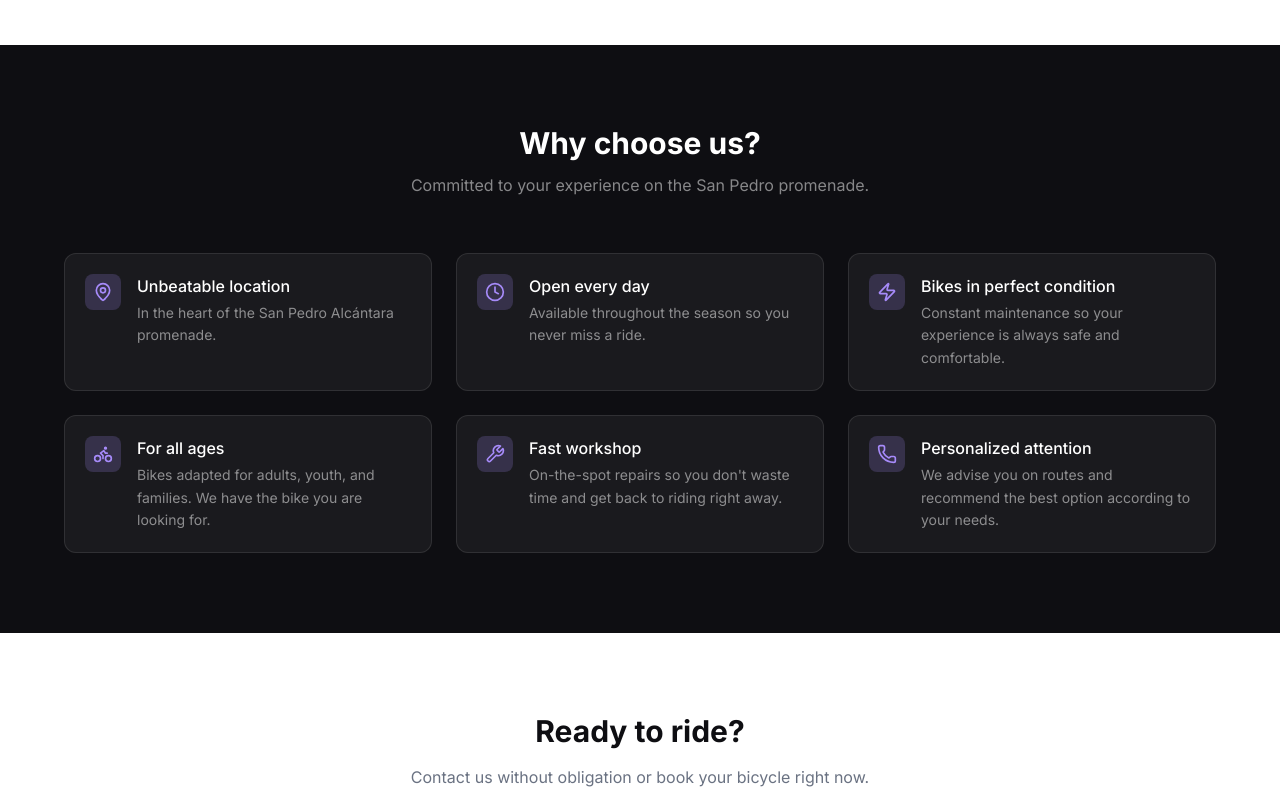
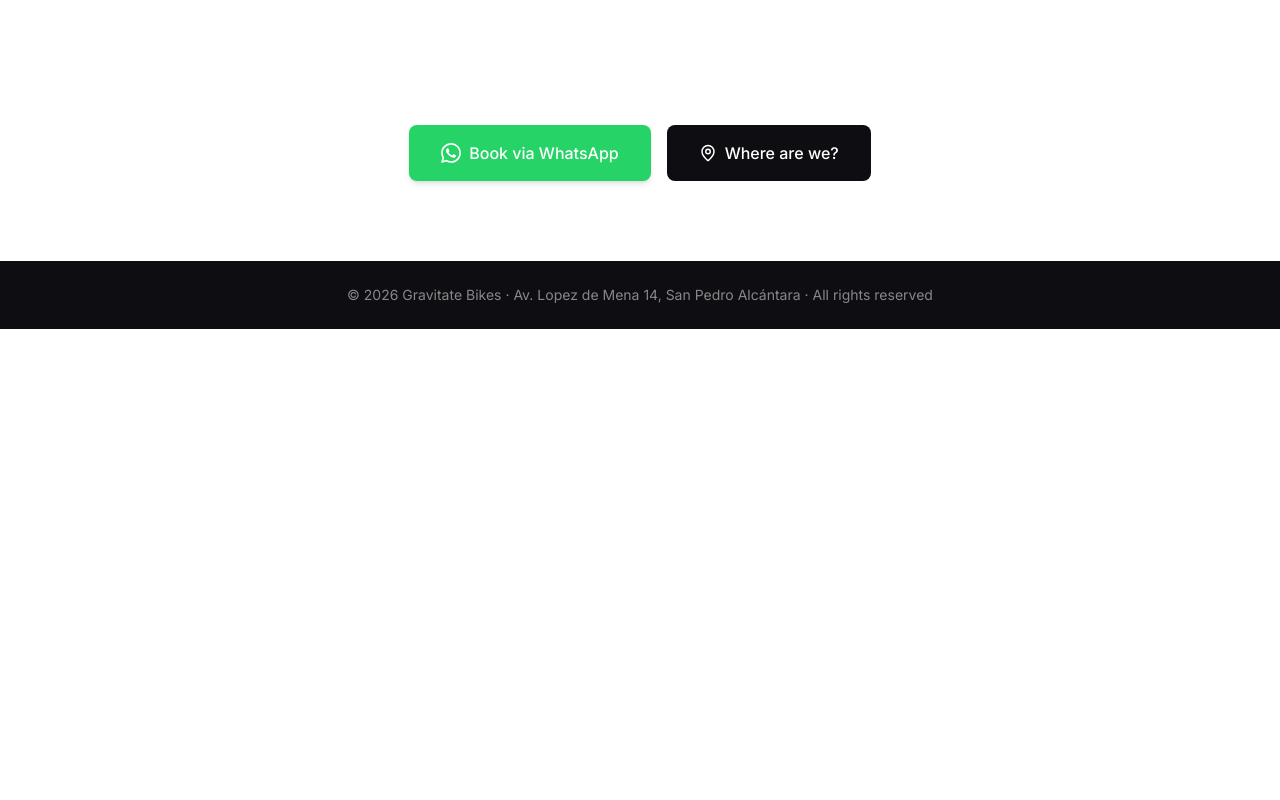
Before and after one commit to oscargilvidales/gravitate_bikes, a Next.js app: page /en in a window 1280 px wide. Shown: the part 1480-2280 px from the top of the page. After the commit the page ends 1809 px from the top, so only its background shows below. Built offline with nearby package versions, Linux system fonts and the light colour scheme.

Commit message:
Quitando tonterias

```diff
--- a/src/app/pages/HomePage.tsx
+++ b/src/app/pages/HomePage.tsx
@@ -76,42 +76,9 @@ export function HomePage() {
           />
         </div>
       </section>
-
-      {/* Why us */}
-      <section className="bg-[#0E0E12] py-20 px-4">
-        <div className="max-w-6xl mx-auto">
-          <div className="text-center mb-14">
-            <h2 className="text-white text-3xl font-bold mb-3">{t.home.whyUs.title}</h2>
-            <p className="text-white/50 max-w-lg mx-auto">{t.home.whyUs.subtitle}</p>
-          </div>
-          <div className="grid sm:grid-cols-2 lg:grid-cols-3 gap-6">
-            {[
-              { icon: <MapPin size={20} />, title: t.home.whyUs.loc.title, desc: t.home.whyUs.loc.desc },
-              { icon: <Clock size={20} />, title: t.home.whyUs.hours.title, desc: t.home.whyUs.hours.desc },
-              { icon: <Zap size={20} />, title: t.home.whyUs.condition.title, desc: t.home.whyUs.condition.desc },
-              { icon: <Bike size={20} />, title: t.home.whyUs.ages.title, desc: t.home.whyUs.ages.desc },
-              { icon: <Wrench size={20} />, title: t.home.whyUs.fast.title, desc: t.home.whyUs.fast.desc },
-              { icon: <Phone size={20} />, title: t.home.whyUs.support.title, desc: t.home.whyUs.support.desc },
-            ].map(({ icon, title, desc }) => (
-              <div key={title} className="flex gap-4 p-5 rounded-xl bg-white/5 border border-white/10">
-                <div className="w-9 h-9 rounded-lg bg-[#A78BFA]/20 flex items-center justify-center text-[#A78BFA] shrink-0">
-                  {icon}
-                </div>
-                <div>
-                  <p className="text-white font-medium mb-1">{title}</p>
-                  <p className="text-white/50 text-sm leading-relaxed">{desc}</p>
-                </div>
-              </div>
-            ))}
-          </div>
-        </div>
-      </section>
-
       {/* CTA */}
       <section className="py-20 px-4">
         <div className="max-w-3xl mx-auto text-center">
-          <h2 className="text-[#0E0E12] text-3xl font-bold mb-4">{t.home.cta.title}</h2>
-          <p className="text-gray-500 mb-8">{t.home.cta.subtitle}</p>
           <div className="flex flex-col sm:flex-row justify-center gap-4">
             <a
               href="https://wa.me/34612477841"
```
